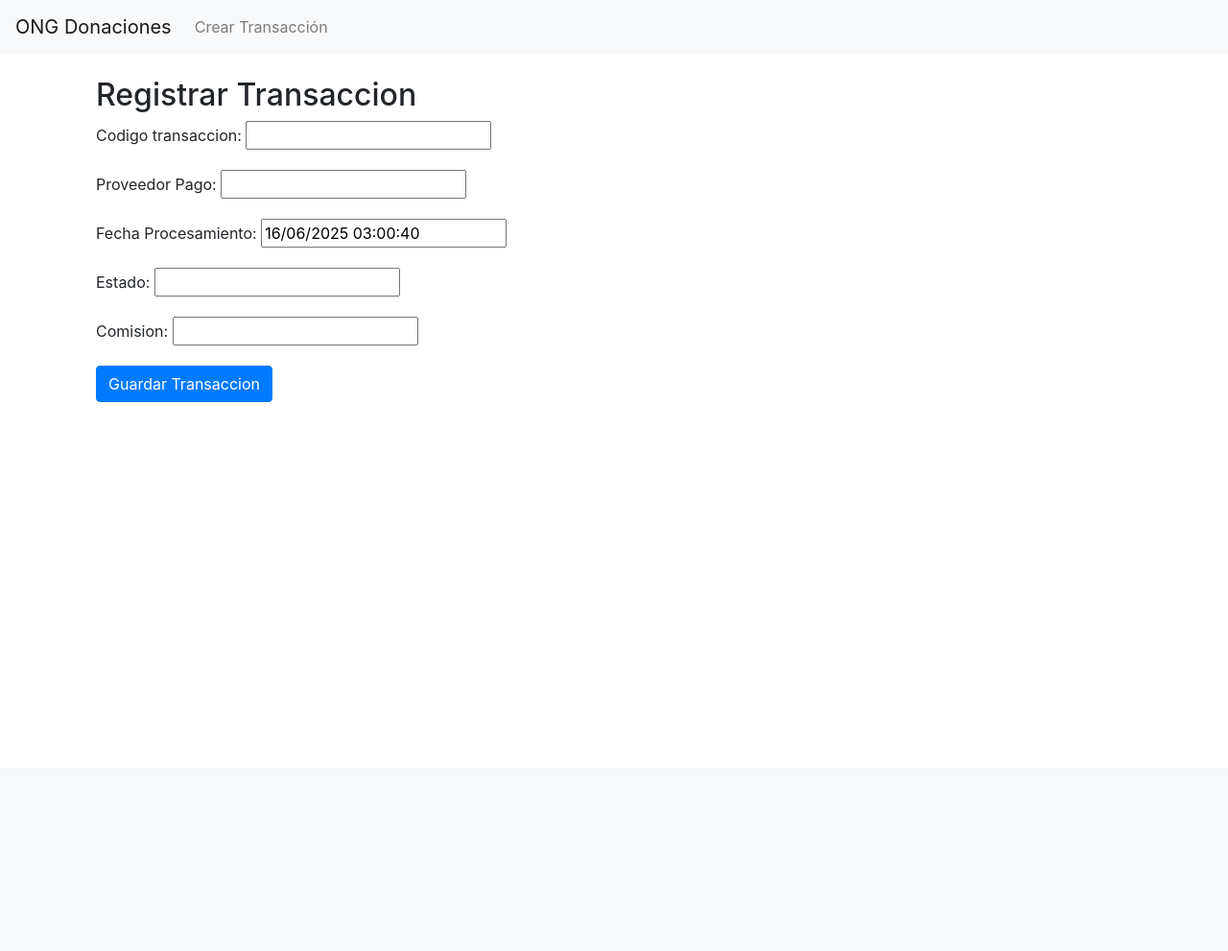
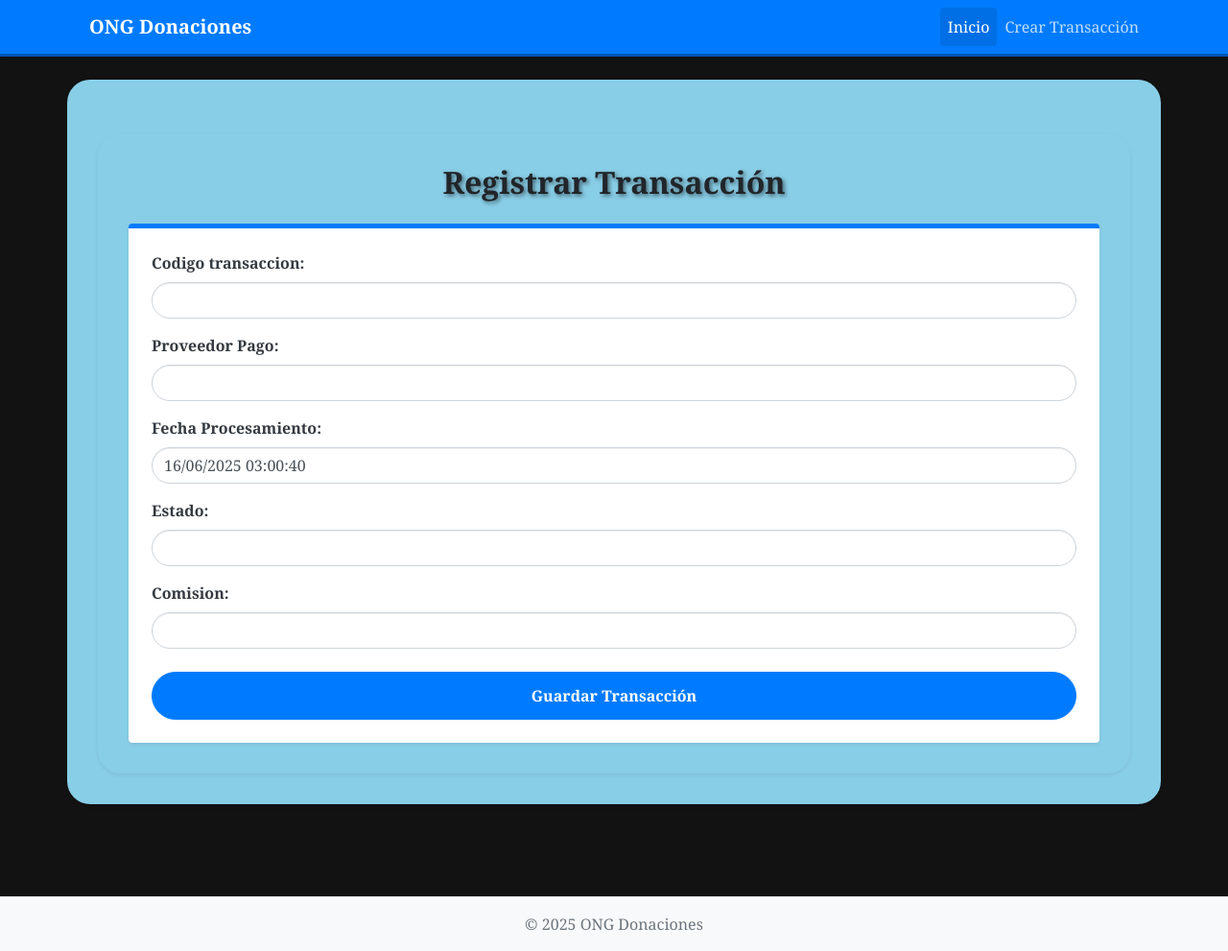
Before and after one commit to Bryan-Daniel-Sandoval-Quenta/ProyectoWeb3_SistemaONG, a Django app: page /crear_transaccion/ in a window 1280 px wide. Shown: the whole page at 96% size. Before the commit the page ends 419 px from the top, so only its background shows below. Run offline with Django 5.2, Linux system fonts and the light colour scheme; some libraries are stand-ins or nearby versions.

Commit message:
ONG: se realizo una agregacion de carpeta static que seria carpeta de estilo,con una carpeta mas de css y un archivo main.css

```diff
--- a/SisDonacionONG/transaccion/forms.py
+++ b/SisDonacionONG/transaccion/forms.py
@@ -1,9 +1,11 @@
-
-
 from django import forms
-from .models import Transaccion # <-- Esta importación es CORRECTA y NECESARIA
-
+from .models import Transaccion
 class TransaccionForm(forms.ModelForm):
     class Meta:
         model = Transaccion
-        fields = ['codigo_transaccion', 'proveedor_Pago', 'fecha_Procesamiento', 'estado', 'comision']
+        fields = '__all__'
+    def __init__(self, *args, **kwargs):
+        super().__init__(*args, **kwargs)
+        for field_name, field in self.fields.items():
+            if isinstance(field.widget, (forms.TextInput, forms.NumberInput, forms.EmailInput, forms.Textarea, forms.Select, forms.DateInput)): # Añade más tipos si los usas
+                field.widget.attrs['class'] = 'form-control'
--- /dev/null
+++ b/SisDonacionONG/transaccion/static/css/main.css
@@ -0,0 +1,103 @@
+body {
+    font-family:Georgia, 'Times New Roman', Times, serif;
+    background-color: #121212;
+    min-height: 100vh;
+    display: flex;
+    flex-direction: column;
+}
+
+main {
+    flex: 1;
+}
+h2 {
+
+    text-shadow: 2px 2px 4px rgba(0,0,0,0.5);
+}
+
+.navbar {
+    border-bottom: 3px solid #0056b3;
+}
+
+.navbar-brand {
+    font-weight: 700;
+    color: #ffffff !important;
+}
+
+.navbar-brand:hover {
+    color: #f8f9fa !important;
+}
+
+.nav-link {
+    font-weight: 500;
+    color: rgba(255, 255, 255, 0.75) !important;
+    transition: color 0.3s ease;
+}
+
+.nav-link:hover {
+    color: #ffffff !important;
+}
+
+.nav-item.active .nav-link {
+    color: #ffffff !important;
+    background-color: rgba(0, 0, 0, 0.1);
+    border-radius: 0.25rem;
+}
+
+.footer {
+    background-color: #08908e;
+    color: #d7fdb6;
+    padding: 20px 0;
+}
+
+.container {
+    padding-left: 15px;
+    padding-right: 15px;
+}
+
+.container.mt-4 {
+    background-color: #89cee7;
+    padding: 2rem;
+    border-radius: 1.5rem;
+    box-shadow: 0 0.125rem 0.25rem rgba(0, 0, 0, 0.075);
+}
+/* ESTILO PARA EL FORMULARIO DE CREAR TRANSACCION */
+.card {
+    border: none;
+    border-top: 5px solid #007bff;
+    box-shadow: 0 0.5rem 2rem rgba(0, 0, 0, 0.1);
+}
+
+.form-group label {
+    font-weight: bold;
+    color: #343a40;
+    margin-bottom: .5rem;
+}
+
+.form-control {
+    border-radius: 15rem;
+    border: 1px solid #ced4da;
+    padding: .75rem .75rem;
+    box-shadow: inset 0 1px 1px rgba(0, 0, 0, .075);
+    transition: border-color 0.15s ease-in-out, box-shadow 0.15s ease-in-out;
+}
+
+.form-control:focus {
+    border-color: #80bdff;
+    outline: 0;
+    box-shadow: 0 0 0 0.2rem rgba(0, 123, 255, 0.25);
+}
+
+.btn-primary {
+    background-color: #007bff;
+    border-color: #007bff;
+    font-weight: bold;
+    padding: .75rem 1.5rem;
+    border-radius: 3rem;
+    transition: background-color 0.3s ease, border-color 0.3s ease, transform 0.2s ease;
+}
+
+.btn-primary:hover {
+    background-color: #0056b3;
+    border-color: #0056b3;
+    transform: translateY(-4px);
+}
--- a/SisDonacionONG/transaccion/templates/Transaccion/base.html
+++ b/SisDonacionONG/transaccion/templates/Transaccion/base.html
@@ -1,27 +1,50 @@
+{% load static %}
 <!DOCTYPE html>
-<html>
+<html lang="es">
 <head>
-    <title>{% block title %}Mi Sitio{% endblock %}</title>
+    <meta charset="UTF-8">
+    <meta name="viewport" content="width=device-width, initial-scale=1.0">
+    <title>{% block title %}ONG Donaciones{% endblock %}</title>
     <link rel="stylesheet" href="https://stackpath.bootstrapcdn.com/bootstrap/4.5.2/css/bootstrap.min.css">
+    <link rel="stylesheet" href="{% static 'css/main.css' %}">
 </head>
 <body>
-    <nav class="navbar navbar-expand-lg navbar-light bg-light">
-        <a class="navbar-brand" href="/">ONG Donaciones</a>
-        <div class="collapse navbar-collapse">
-            <ul class="navbar-nav mr-auto">
-                <li class="nav-item">
-                    <a class="nav-link" href="/crear/">Crear Transacción</a>
-                </li>
+    <nav class="navbar navbar-expand-lg navbar-dark bg-primary shadow-sm">
+        <div class="container">
+            <a class="navbar-brand" href="/">
+                <i class="fas fa-hand-holding-heart mr-2"></i> ONG Donaciones
+            </a>
+            <button class="navbar-toggler" type="button" data-toggle="collapse" data-target="#navbarNav" aria-controls="navbarNav" aria-expanded="false" aria-label="Toggle navigation">
+                <span class="navbar-toggler-icon"></span>
+            </button>
+            <div class="collapse navbar-collapse" id="navbarNav">
+                <ul class="navbar-nav ml-auto">
+                    <li class="nav-item active">
+                        <a class="nav-link" href="/">Inicio <span class="sr-only">(current)</span></a>
+                    </li>
+                    <li class="nav-item">
+                        <a class="nav-link" href="{% url 'crear_transaccion' %}">Crear Transacción</a>
+                    </li>
+
                 </ul>
+            </div>
         </div>
     </nav>
-    <div class="container mt-4">
+
+    <main class="container mt-4 mb-5">
         {% block content %}
         {% endblock %}
-    </div>
+    </main>
+
+    <footer class="bg-light text-center text-lg-start py-3 mt-5 border-top">
+        <div class="container">
+            <p class="text-muted mb-0">&copy; 2025 ONG Donaciones</p>
+        </div>
+    </footer>
 
     <script src="https://code.jquery.com/jquery-3.5.1.slim.min.js"></script>
     <script src="https://cdn.jsdelivr.net/npm/@popperjs/core@2.5.4/dist/umd/popper.min.js"></script>
     <script src="https://stackpath.bootstrapcdn.com/bootstrap/4.5.2/js/bootstrap.min.js"></script>
+    <script src="https://kit.fontawesome.com/your-font-awesome-kit-code.js" crossorigin="anonymous"></script>
 </body>
 </html>
--- a/SisDonacionONG/transaccion/templates/Transaccion/crear_transaccion.html
+++ b/SisDonacionONG/transaccion/templates/Transaccion/crear_transaccion.html
@@ -1,11 +1,34 @@
 {% extends 'Transaccion/base.html' %}
 {% block content %}
 <div class="container mt-4">
-    <h2>Registrar Transaccion</h2>
-    <form method="post">
-        {% csrf_token %}
-        {{ form.as_p }}
-        <button type="submit" class="btn btn-primary">Guardar Transaccion</button>
-    </form>
+    <h2 class="mb-4 text-center" style="font-weight: bold;">Registrar Transacción</h2>
+    <div class="card p-4 shadow-sm">
+        <form method="post">
+            {% csrf_token %}
+
+            {% for field in form %}
+            <div class="form-group mb-3">
+                {{ field.label_tag }}
+                {{ field }}
+                {% if field.help_text %}
+                    <small class="form-text text-muted">{{ field.help_text }}</small>
+                {% endif %}
+                {% for error in field.errors %}
+                    <div class="alert alert-danger mt-1">{{ error }}</div>
+                {% endfor %}
+            </div>
+            {% endfor %}
+
+            {% if form.non_field_errors %}
+                <div class="alert alert-danger mb-3">
+                    {% for error in form.non_field_errors %}
+                        <p>{{ error }}</p>
+                    {% endfor %}
+                </div>
+            {% endif %}
+
+            <button type="submit" class="btn btn-primary btn-block mt-4">Guardar Transacción</button>
+        </form>
+    </div>
 </div>
 {% endblock %}
--- a/SisDonacionONG/transaccion/templates/Transaccion/lista_transaccion.html
+++ b/SisDonacionONG/transaccion/templates/Transaccion/lista_transaccion.html
@@ -1,6 +1,6 @@
 {% extends 'Transaccion/base.html' %} {% block content %}
 <div class="container mt-4">
-    <h2 class="mb-3 text-primary">Listado de Transacciones</h2>
+    <h2 class="mb-3 text-primary" style="font-weight: bold;" >Listado de Transacciones</h2>
     <div class="table-responsive">
         <table class="table table-bordered table-striped table-hover">
             <thead class="table-dark">
```
